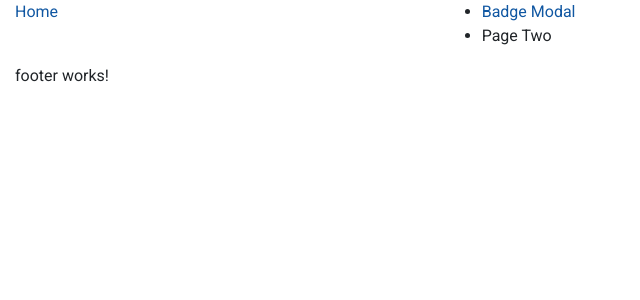
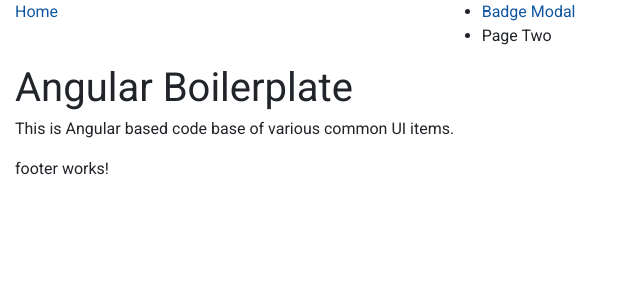
Before and after one commit to mjhandy/AngularBoilerPlate, an Angular app: page / in a window 1280 px wide. Shown: the top 300 px of the page, without its empty margins (0-640 px from the left). Built offline with nearby package versions, Linux system fonts and the light colour scheme.

Commit message:
* added a home page component

```diff
--- a/src/app/app-routing.module.ts
+++ b/src/app/app-routing.module.ts
@@ -1,9 +1,11 @@
 import { NgModule } from '@angular/core';
 import { RouterModule, Routes } from '@angular/router';
 
+import { HomePageComponent} from './components/home-page/home-page.component';
 import { BadgeModalComponent } from './components/badge-modal/badge-modal.component';
 
 const routes: Routes = [
+  { path: '', component: HomePageComponent },
   { path: 'badge-modal', component: BadgeModalComponent }
 
 ];
--- a/src/app/app.module.ts
+++ b/src/app/app.module.ts
@@ -9,6 +9,7 @@ import { FooterComponent } from './components/footer/footer.component';
 import { MainNavComponent } from './components/main-nav/main-nav.component';
 import { BrowserAnimationsModule } from '@angular/platform-browser/animations';
 import { BadgeModalComponent } from './components/badge-modal/badge-modal.component';
+import { HomePageComponent } from './components/home-page/home-page.component';
 
 
 
@@ -20,6 +21,7 @@ import { BadgeModalComponent } from './components/badge-modal/badge-modal.compon
     FooterComponent,
     MainNavComponent,
     BadgeModalComponent,
+    HomePageComponent,
   ],
   imports: [
     BrowserModule,
--- /dev/null
+++ b/src/app/components/home-page/home-page.component.html
@@ -0,0 +1,8 @@
+<div class='container'>
+  <div class='row'>
+    <div class='col-12'>
+      <h1>Angular Boilerplate</h1>
+      <p>This is Angular based code base of various common UI items.</p>
+    </div>
+  </div>
+</div>
--- /dev/null
+++ b/src/app/components/home-page/home-page.component.ts
@@ -0,0 +1,15 @@
+import { Component, OnInit } from '@angular/core';
+
+@Component({
+  selector: 'app-home-page',
+  templateUrl: './home-page.component.html',
+  styleUrls: ['./home-page.component.scss']
+})
+export class HomePageComponent implements OnInit {
+
+  constructor() { }
+
+  ngOnInit(): void {
+  }
+
+}
```
Also changed, not shown: src/app/components/home-page/home-page.component.scss (added), 1 other file (tests, documents, lock files or other folders).
